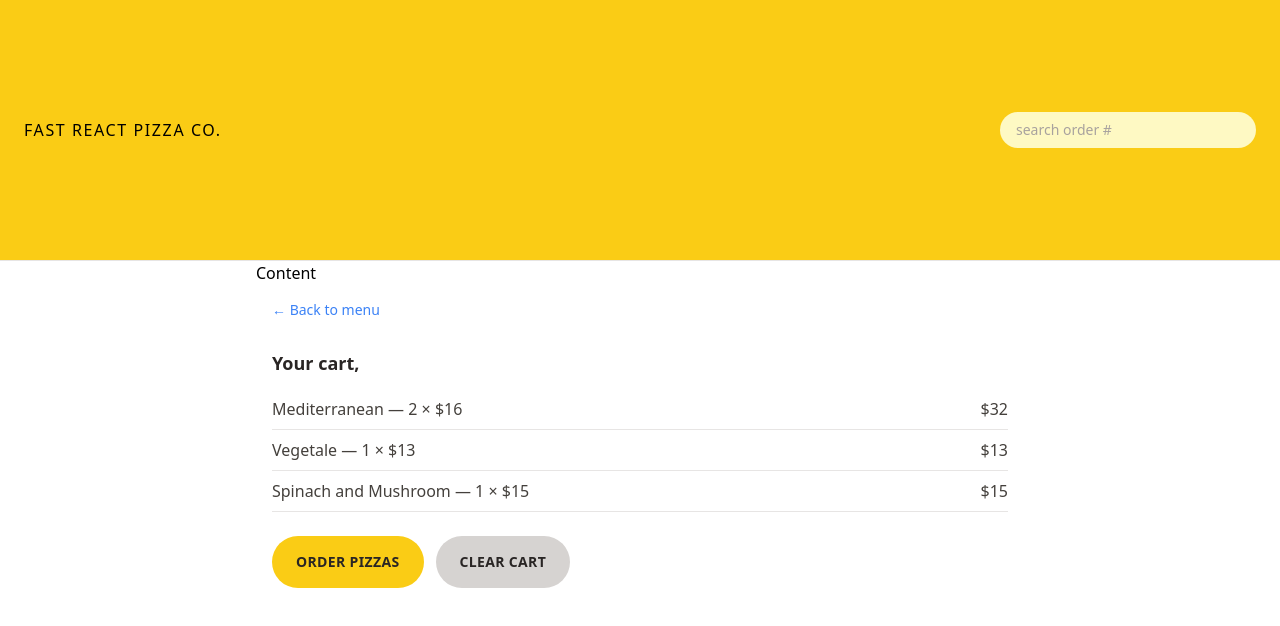
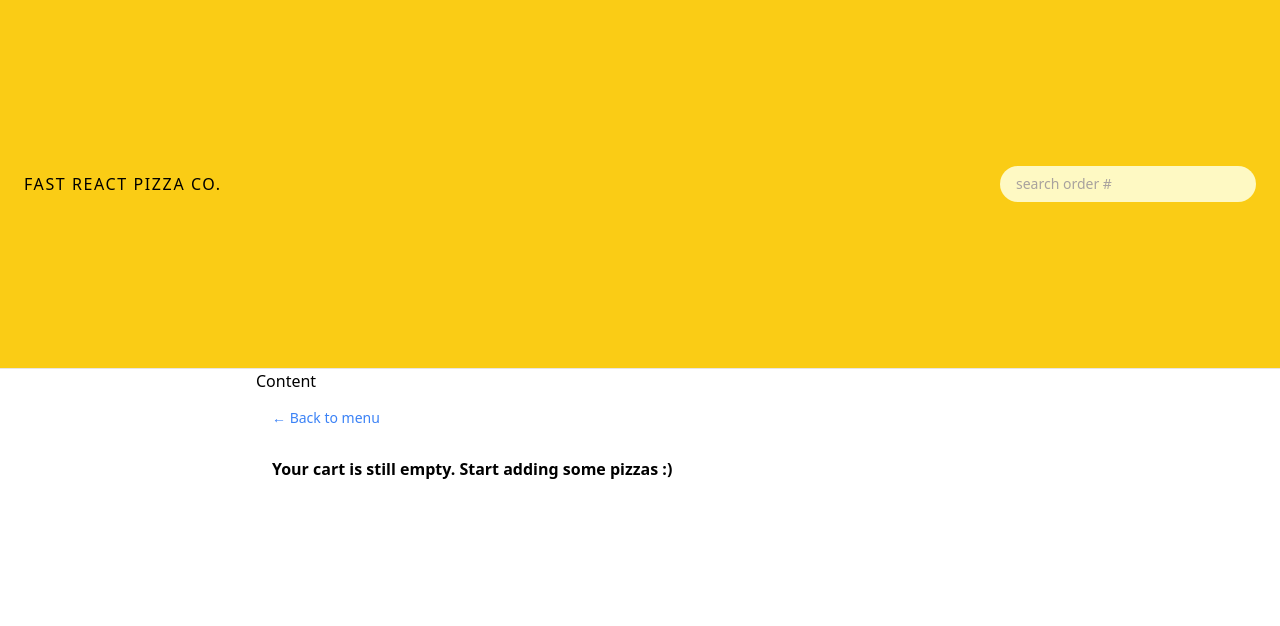
Before and after one commit to adelana107/React-Router-With-Data-Loading-, a React (Vite) app: page /cart in a window 1280 px wide. Shown: the top 626 px of the page. Built offline with nearby package versions, Linux system fonts and the light colour scheme.

Commit message:
Building the cart page

```diff
--- a/src/features/cart/Cart.jsx
+++ b/src/features/cart/Cart.jsx
@@ -1,35 +1,19 @@
 import LinkButton from '../ui/LinkButton.jsx';
 import Button from '../ui/Button.jsx';
-import { useSelector } from 'react-redux';
-
-const fakeCart = [
-  {
-    pizzaId: 12,
-    name: 'Mediterranean',
-    quantity: 2,
-    unitPrice: 16,
-    totalPrice: 32,
-  },
-  {
-    pizzaId: 6,
-    name: 'Vegetale',
-    quantity: 1,
-    unitPrice: 13,
-    totalPrice: 13,
-  },
-  {
-    pizzaId: 11,
-    name: 'Spinach and Mushroom',
-    quantity: 1,
-    unitPrice: 15,
-    totalPrice: 15,
-  },
-];
+import { useSelector, useDispatch } from 'react-redux';
+import { getCart, clearCart } from '../cart/cartSlice';
+import EmptyCart from './EmptyCart.jsx';
 
 function Cart() {
+  const dispatch = useDispatch();
   const username = useSelector((state) => state.user.username);
+  const cart = useSelector(getCart);
 
-  const cart = fakeCart; // ✅ Replace with Redux state later
+  const handleClearCart = () => {
+    dispatch(clearCart());
+  };
+
+  if (!cart.length) return <EmptyCart />;
 
   return (
     <div className="px-4 py-3">
@@ -61,7 +45,9 @@
         <Button to="/order/new" type="primary">
           Order pizzas
         </Button>
-        <Button type="secondary">Clear cart</Button>
+        <Button type="secondary" onClick={handleClearCart}>
+          Clear cart
+        </Button>
       </div>
     </div>
   );
--- a/src/features/cart/EmptyCart.jsx
+++ b/src/features/cart/EmptyCart.jsx
@@ -1,11 +1,13 @@
-import { Link } from 'react-router-dom';
+import LinkButton from '../ui/LinkButton.jsx';
 
 function EmptyCart() {
   return (
-    <div>
-      <Link to="/menu">&larr; Back to menu</Link>
+    <div className="px-4 py-3">
+      <LinkButton to="/menu">&larr; Back to menu</LinkButton>
 
-      <p>Your cart is still empty. Start adding some pizzas :)</p>
+      <p className="mt-7 font-semibold">
+        Your cart is still empty. Start adding some pizzas :)
+      </p>
     </div>
   );
 }
--- a/src/features/cart/cartSlice.js
+++ b/src/features/cart/cartSlice.js
@@ -45,15 +45,14 @@
   clearCart,
 } = cartSlice.actions;
 
+// Selectors
 export const getCart = (state) => state.cart.cart;
-
 export const getTotalCartQuantity = (state) =>
   state.cart.cart.reduce((sum, item) => sum + item.quantity, 0);
-
 export const getTotalCartPrice = (state) =>
   state.cart.cart.reduce((sum, item) => sum + item.totalPrice, 0);
-
 export const getCurrentQuantityById = (id) => (state) =>
   state.cart.cart.find((item) => item.pizzaId === id)?.quantity ?? 0;
 
+// Default export reducer
 export default cartSlice.reducer;
```
